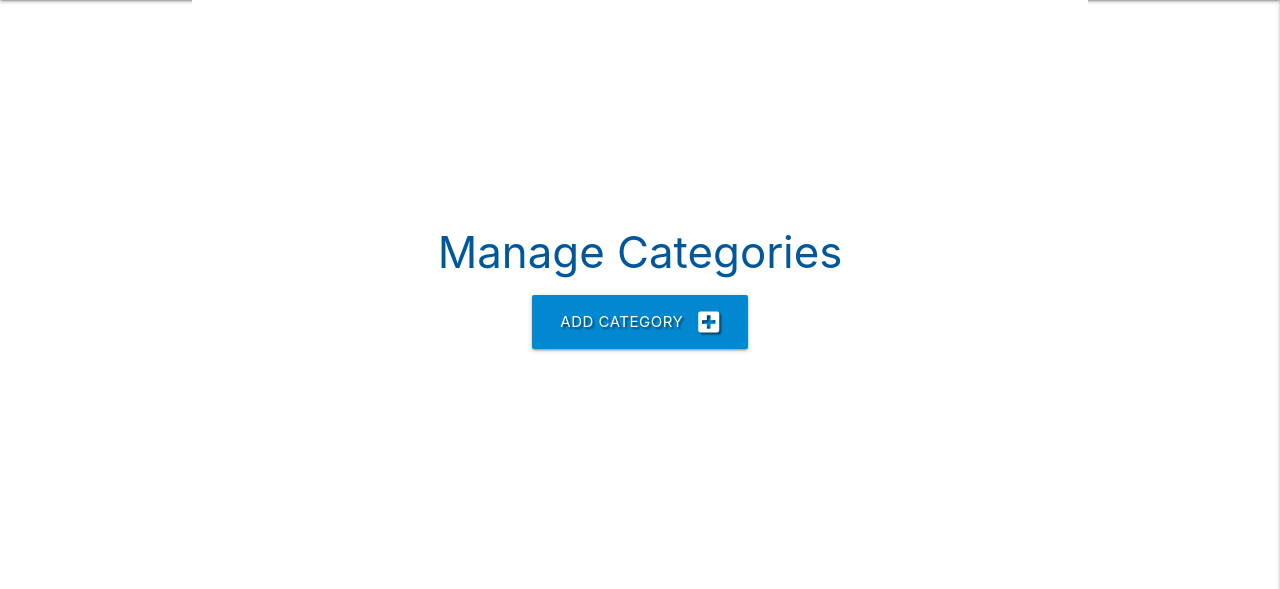
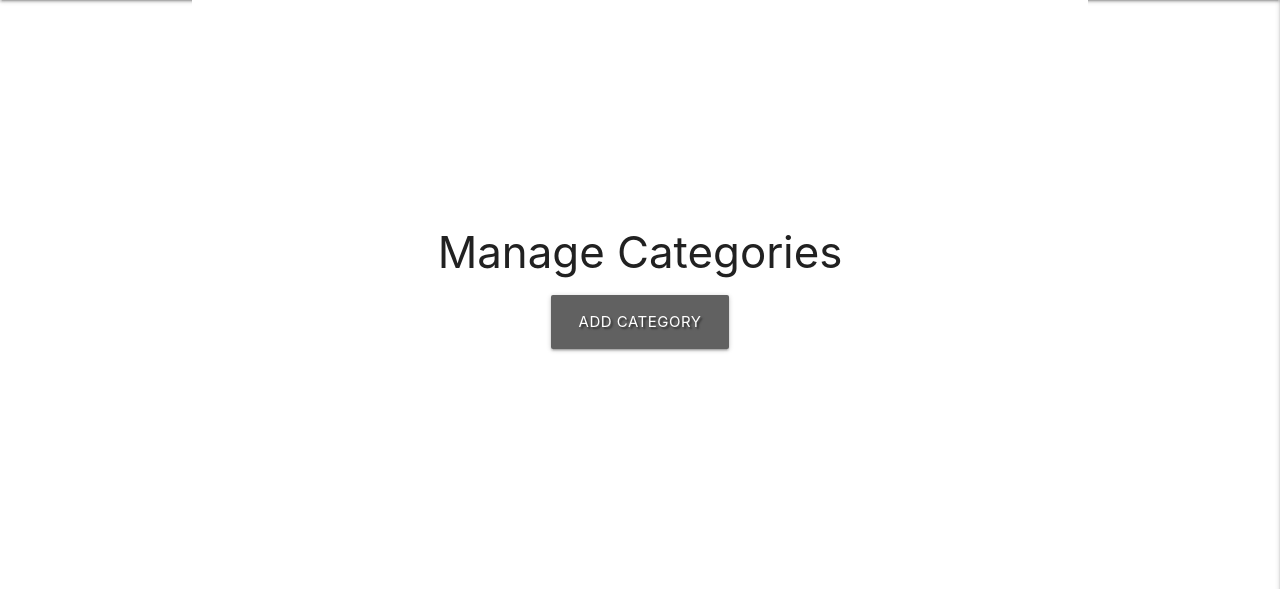
Before and after one commit to AngelArgirov/My-third-project-msp3, a Flask app: page /get_categories in a window 1280 px wide. Shown: the part 64-653 px from the top of the page. Run offline with Flask 2, Linux system fonts and the light colour scheme; data that the repository does not hold is empty; some libraries are stand-ins or nearby versions.

Commit message:
Update categories.html

```diff
--- a/templates/categories.html
+++ b/templates/categories.html
@@ -1,12 +1,12 @@
 {% extends "base.html" %}
 {% block content %}
 
-    <h3 class="light-blue-text text-darken-4 center-align">Manage Categories</h3>
+    <h3 class="grey-text text-darken-4 center-align">Manage Categories</h3>
 
     <div class="row">
         <div class="col s12 center-align">
-            <a href="{{ url_for('add_category') }}" class="btn-large light-blue darken-2 text-shadow">
-                Add Category <i class="fas fa-plus-square right"></i>
+            <a href="{{ url_for('add_category') }}" class="btn-large grey darken-2 text-shadow">
+                Add Category
             </a>
         </div>
     </div>
@@ -14,13 +14,13 @@
     <div class="row">
         {% for category in categories %}
             <div class="col s12 m3">
-                <div class="card light-blue darken-4 text-shadow center-align">
+                <div class="card grey darken-4 text-shadow center-align">
                     <div class="card-content white-text">
                         <span class="card-title">{{ category.category_name }}</span>
                     </div>
                     <div class="card-action">
                         <a href="{{ url_for('edit_category', category_id=category._id) }}" class="btn green accent-4">Edit</a>
-                        <a href="{{ url_for('delete_category', category_id=category._id) }}" class="btn light-blue lighten-1">Delete</a>
+                        <a href="{{ url_for('delete_category', category_id=category._id) }}" class="btn red accent-4">Delete</a>
                     </div>
                 </div>
             </div>
```
